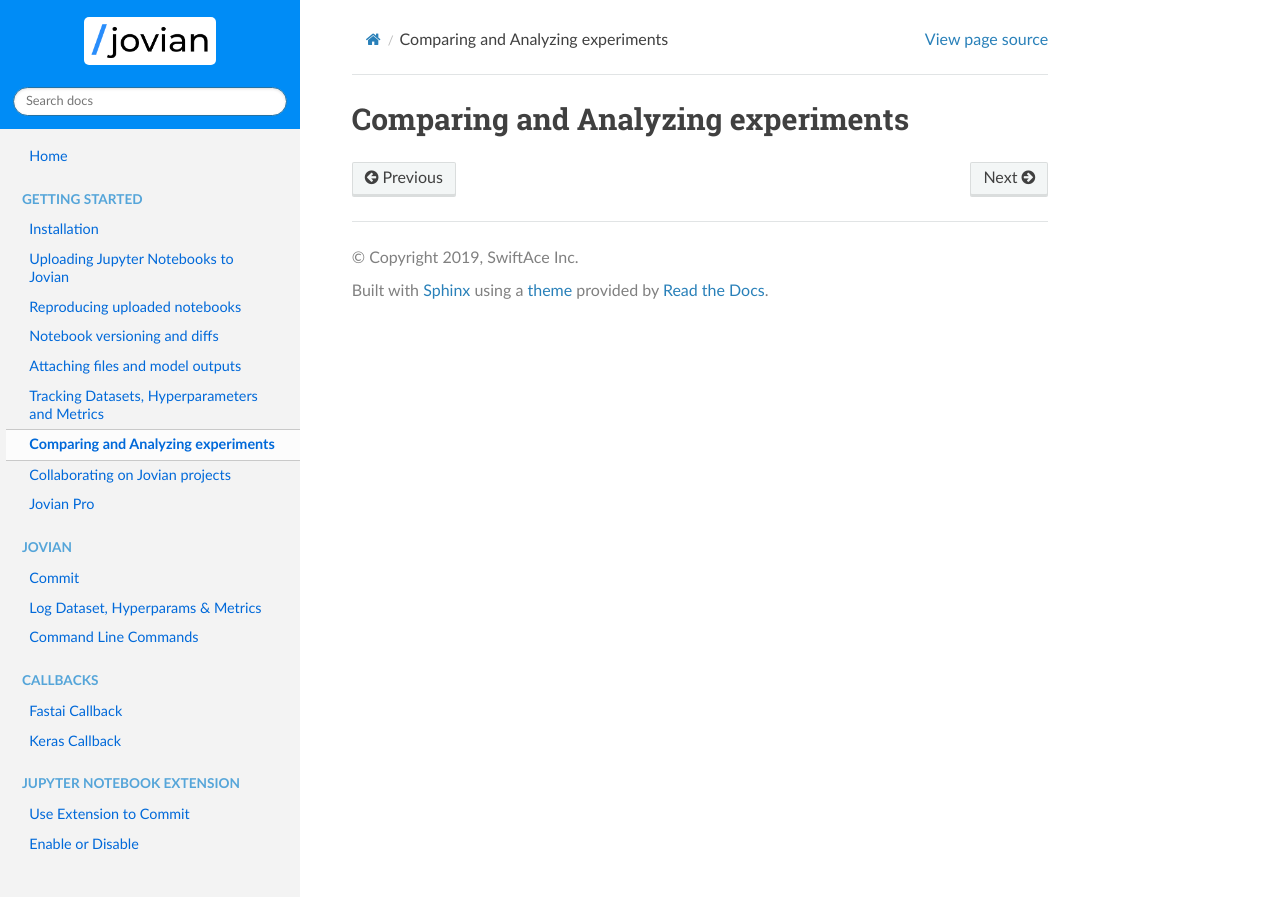
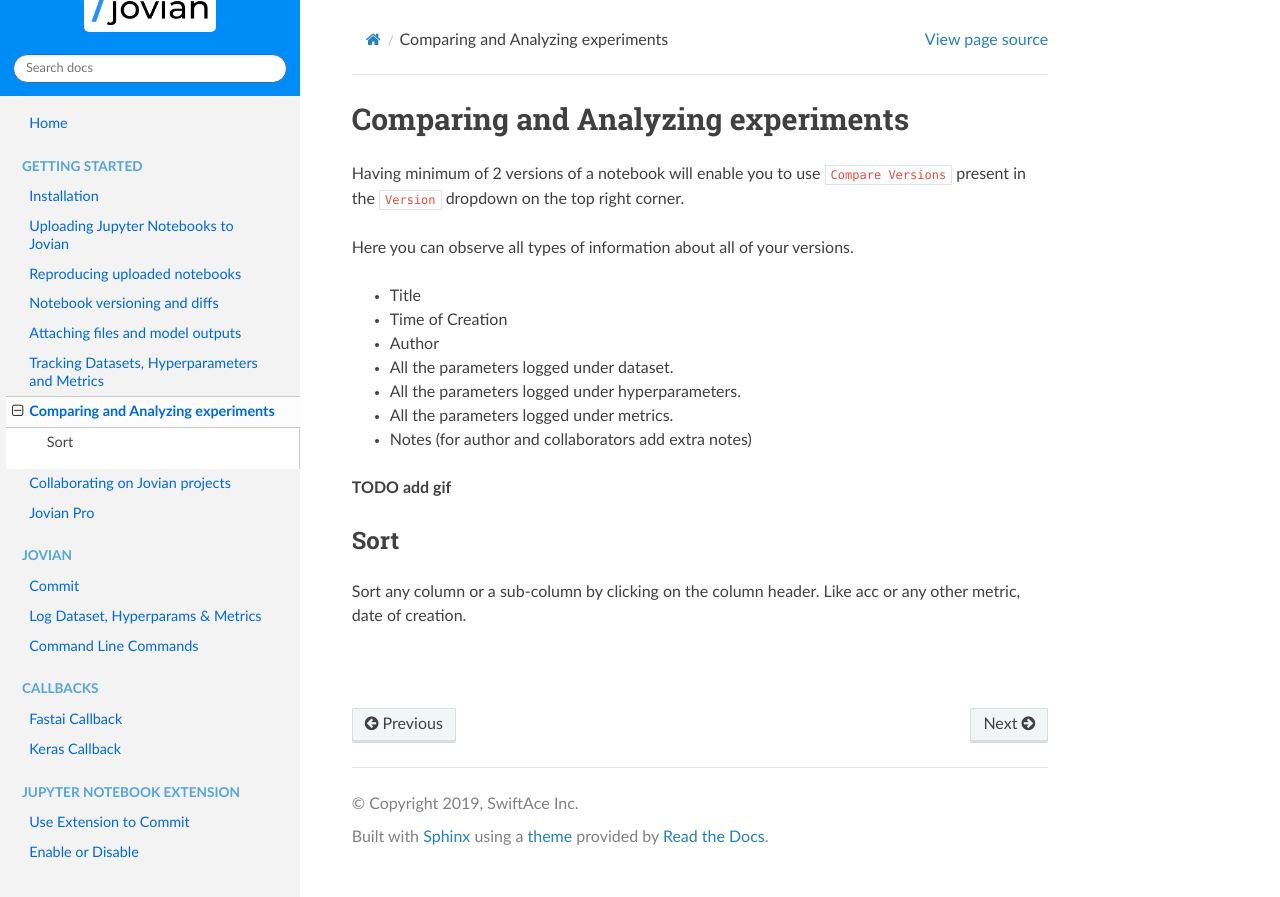
Before and after one commit to JovianHQ/jovian-py, a Sphinx documentation site: the page built from docs/user_guide/compare.md, in a window 1280 px wide. Shown: the top 897 px of the page. Built offline with Sphinx 7.4.7 and the Read the Docs theme 2.0.0, drawn with Linux system fonts in a browser that asks for light colours.

Commit message:
changes to track, compare page wip

```diff
--- a/docs/user_guide/compare.md
+++ b/docs/user_guide/compare.md
@@ -1 +1,21 @@
 ## Comparing and Analyzing experiments
+
+Having minimum of 2 versions of a notebook will enable you to use `Compare Versions` present in the `Version` dropdown on the top right corner.
+
+Here you can observe all types of information about all of your versions.
+
+- Title
+- Time of Creation
+- Author
+- All the parameters logged under dataset.
+- All the parameters logged under hyperparameters.
+- All the parameters logged under metrics.
+- Notes (for author and collaborators add extra notes)
+
+**TODO add gif**
+
+### Sort
+
+Sort any column or a sub-column by clicking on the column header. Like acc or any other metric, date of creation.
+
+###
```
Also changed, not shown: docs/user_guide/track.md (+11 -1 lines).
